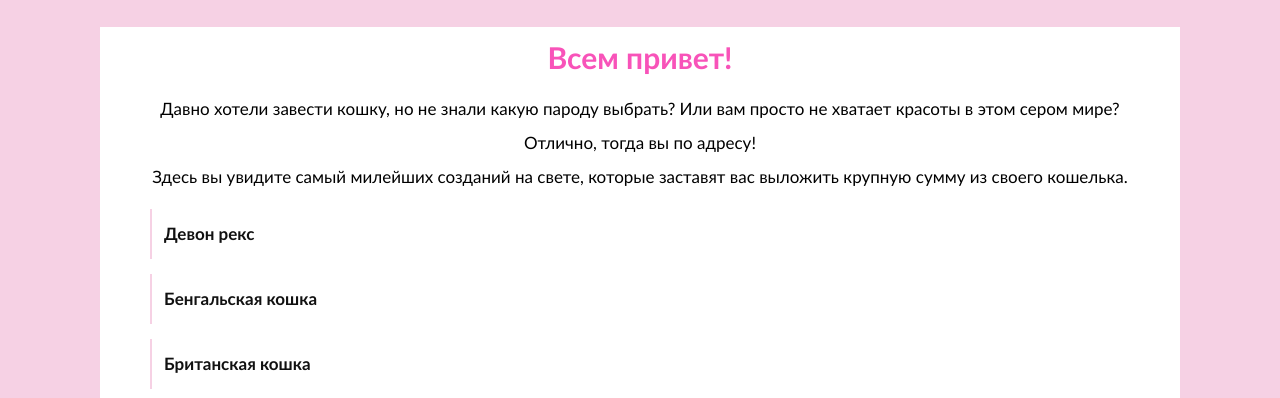
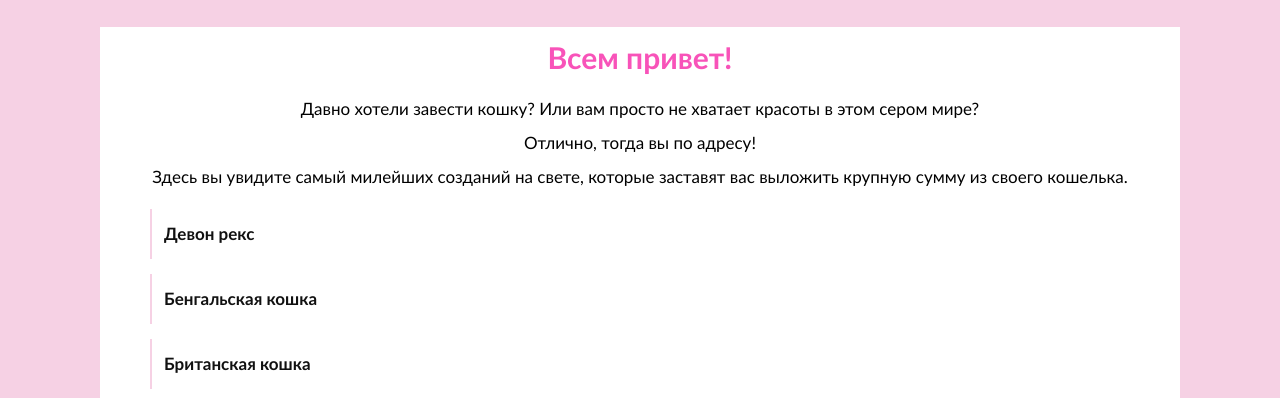
Before and after one commit to goldbergz/Cats, a plain HTML site: page index.html in a window 1280 px wide. Shown: the part 699-1097 px from the top of the page. Drawn offline with Linux system fonts and the light colour scheme.

Commit message:
Change introduction

```diff
--- a/index.html
+++ b/index.html
@@ -21,7 +21,7 @@
 	</section>
 	<div class="infoblock">
 		<p class="introdaction-hi">Всем привет!</p>
-		<p class="introdaction-text">Давно хотели завести кошку, но не знали какую пароду выбрать?
+		<p class="introdaction-text">Давно хотели завести кошку?
 			 Или вам просто не хватает красоты в этом сером мире?<br>
 			 Отлично, тогда вы по адресу!<br>Здесь вы увидите самый милейших созданий на свете, которые заставят вас выложить крупную сумму из своего кошелька.</p>
  <nav class="cats-name">
```
